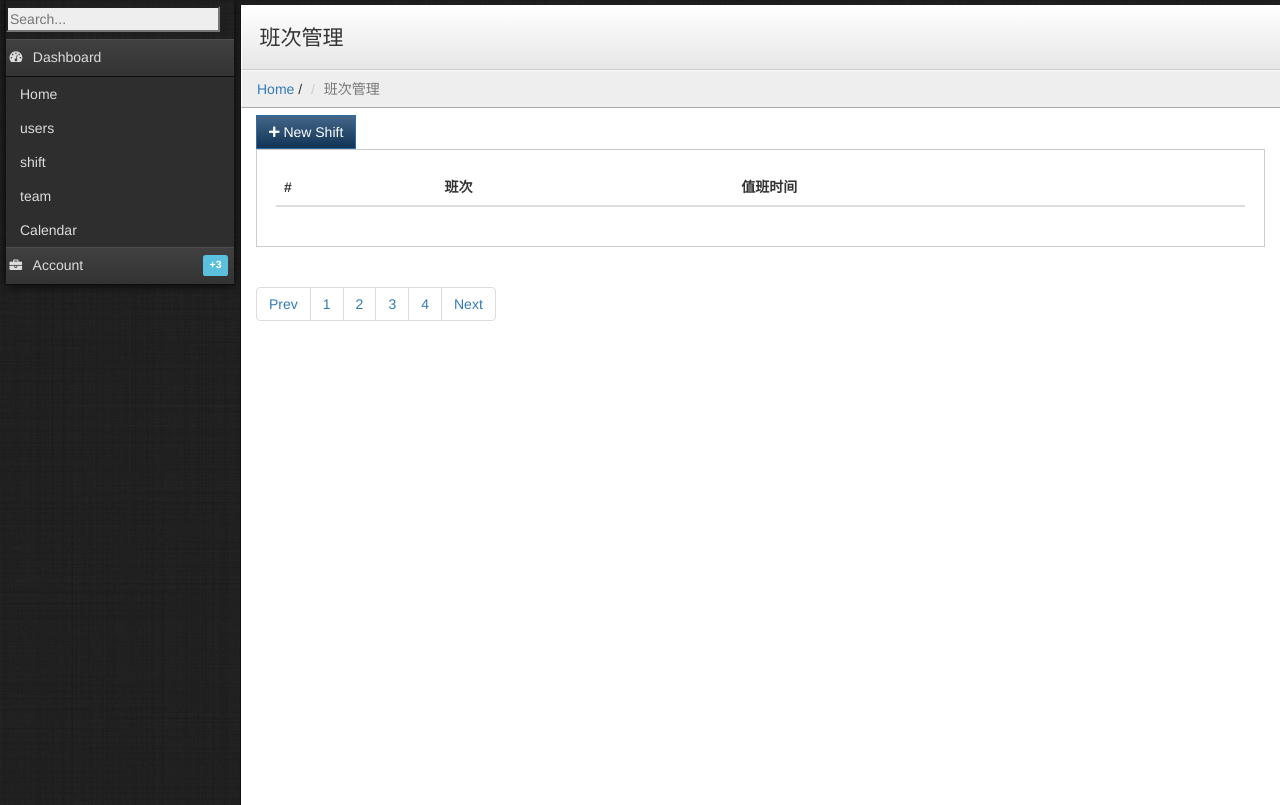
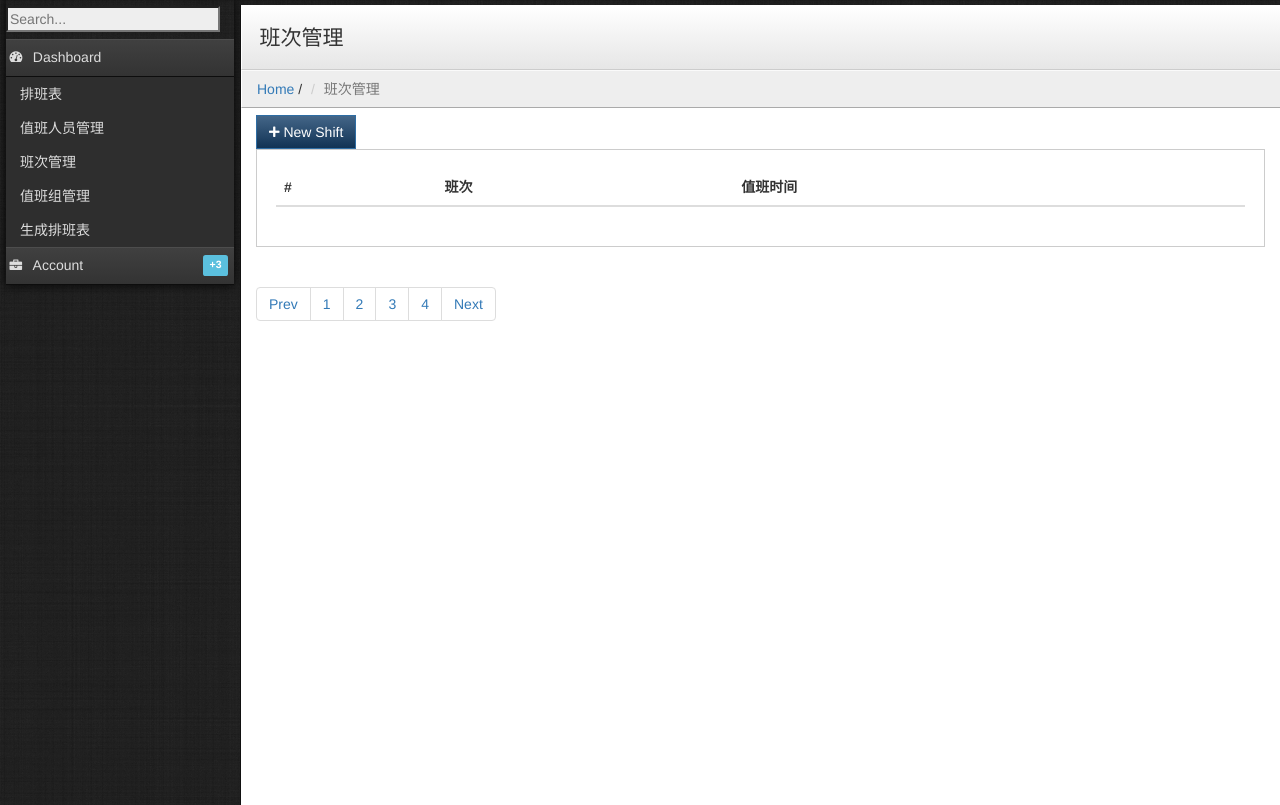
Before and after one commit to huangguoqiang/schedule, a Django app: page /shift/ in a window 1280 px wide. Shown: the part 84-889 px from the top of the page. Run offline with Django 3.2, Linux system fonts and the light colour scheme; data that the repository does not hold is empty; parts of the project's set-up code (start-up, migrations or seed data) failed here and were passed over; some libraries are stand-ins or nearby versions.

Commit message:
modify shift.html

```diff
--- a/templates/shift.html
+++ b/templates/shift.html
@@ -245,11 +245,11 @@
 
     <a href="#dashboard-menu" class="nav-header" data-toggle="collapse"><i class="icon-dashboard"></i>Dashboard</a>
     <ul id="dashboard-menu" class="nav nav-list collapse in">
-        <li><a href="/home">Home</a></li>
-        <li><a href="/users">users</a></li>
-        <li><a href="/shift">shift</a></li>
-        <li><a href="/team">team</a></li>
-        <li><a href="/calendar">Calendar</a></li>
+        <li><a href="/home">排班表</a></li>
+        <li><a href="/users">值班人员管理</a></li>
+        <li><a href="/shift">班次管理</a></li>
+        <li><a href="/team">值班组管理</a></li>
+        <li><a href="/calendar">生成排班表</a></li>
 
     </ul>
 
```
